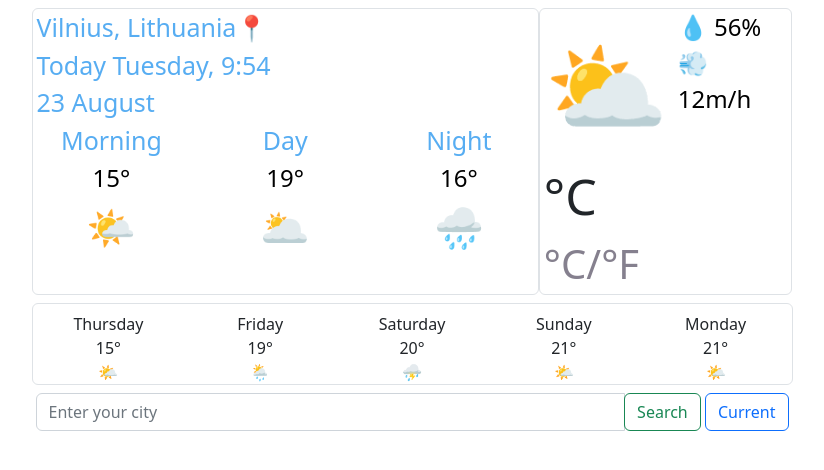
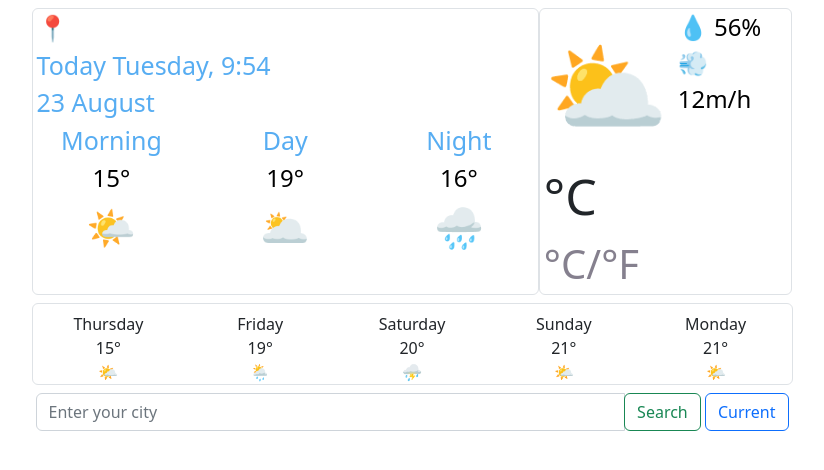
Before and after one commit to Pjankusha/Weather-App, a plain HTML site: page index.html in a window 1280 px wide. Shown: the whole page, without its empty margins (228-1052 px from the left). Drawn offline with nearby package versions, Linux system fonts and the light colour scheme.

Commit message:
Changed default city to empty

```diff
--- a/index.html
+++ b/index.html
@@ -15,7 +15,7 @@
 <body>
   <div class="container-md mt-2">
     <div class="row g-2 justify-content-center">
-      <div class="col-md-8 pl-2 border rounded textColor"><span id="city">Vilnius, Lithuania</span>📍<span
+      <div class="col-md-8 pl-2 border rounded textColor"><span id="city"></span>📍<span
           id="currentDateTime">
           <br>
           Today, Wednesday <br> 27 July
```
